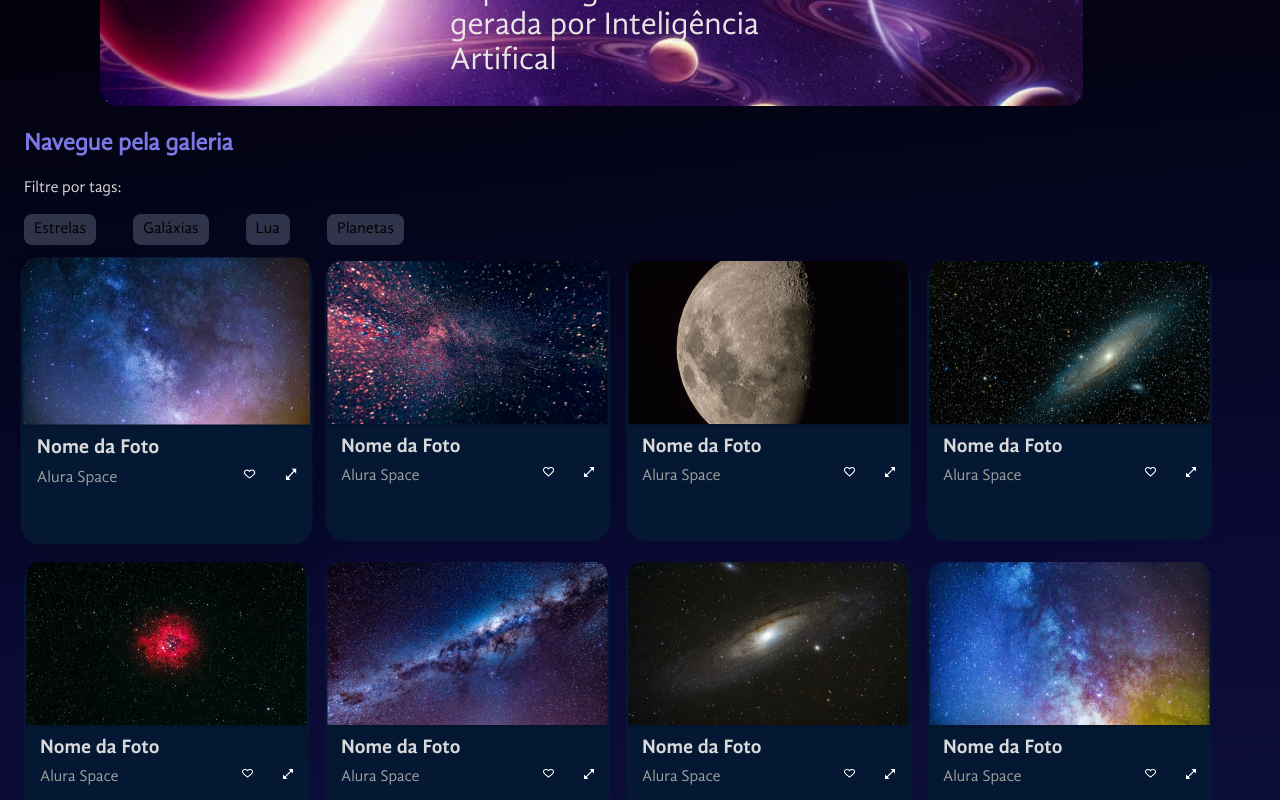
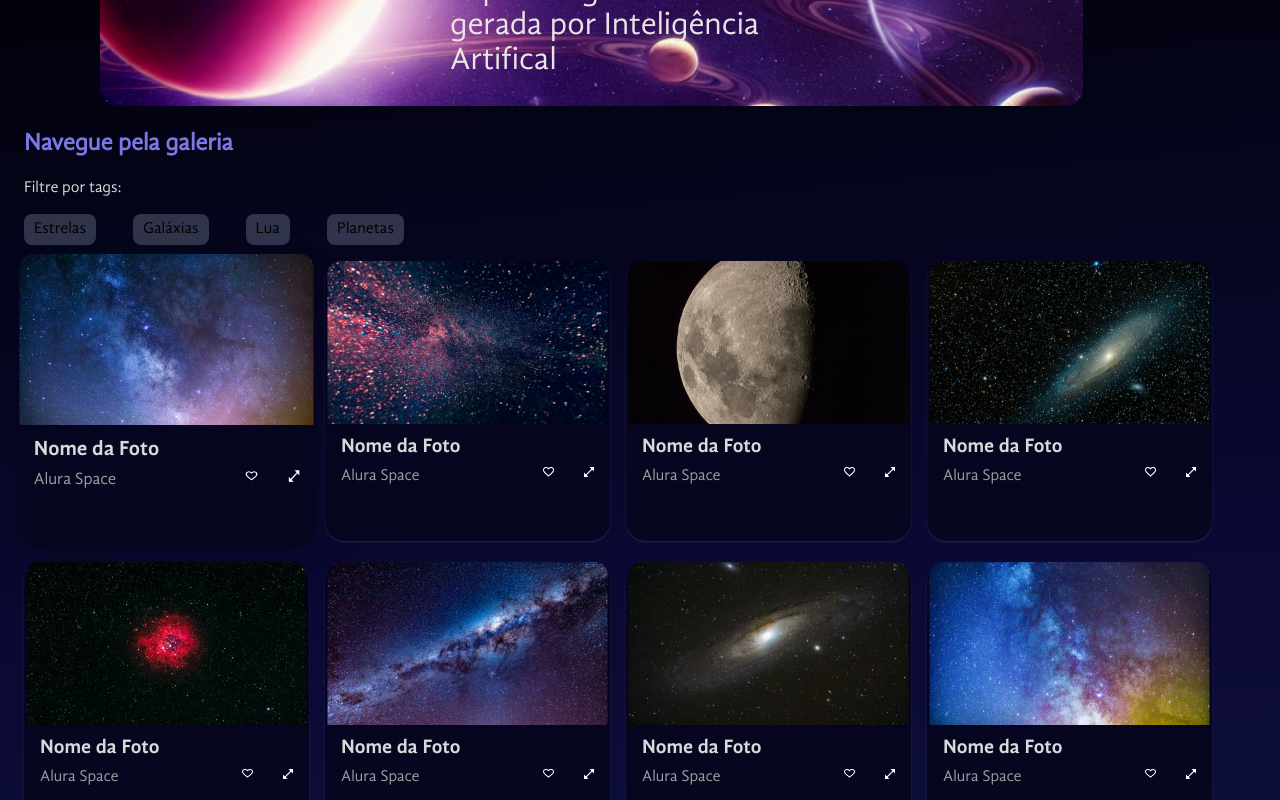
Before and after one commit to robs-am/space-gallery, a React (Create React App) app: page / in a window 1280 px wide. In both pictures the pointer is over the item 166 px from the left and 832 px from the top of the page. Shown: the part 432-1232 px from the top of the page. Built offline with nearby package versions, Linux system fonts and the light colour scheme.

Commit message:
ädd transtion cards

```diff
--- a/src/Components/Galeria/Galeria.module.scss
+++ b/src/Components/Galeria/Galeria.module.scss
@@ -26,14 +26,15 @@
     width: 285px;
     margin-right: 1rem;
     margin-bottom: 1.35rem;
+    box-shadow: rgba(49, 44, 92, 0.836) 0px 1px 2px 0px;
     cursor: pointer;
 
     &:hover {
       box-shadow: rgba(0, 0, 0, 0.25) 0px 25px 50px -12px;
       -moz-transform: scale(1.1);
       -webkit-transform: scale(1.1);
-      transform: scale(1.025);
-      transition: 0.18s;
+      transform: scale(1.05);
+      transition: 0.3s ease-out;
     }
 
     div {
--- a/src/styles/_variaveis.scss
+++ b/src/styles/_variaveis.scss
@@ -1,7 +1,7 @@
 $fonte-normal: "GandhiSansRegular";
 $fonte-bold: "GandhiSansBold";
 $cor-do-texto: #d9d9d9;
-$azul-escuro: #041833;
+$azul-escuro: #060621;
 $azul-claro: #154580;
 $azul-rodape: #04244f;
 $rosa: #c98cf1;
```
